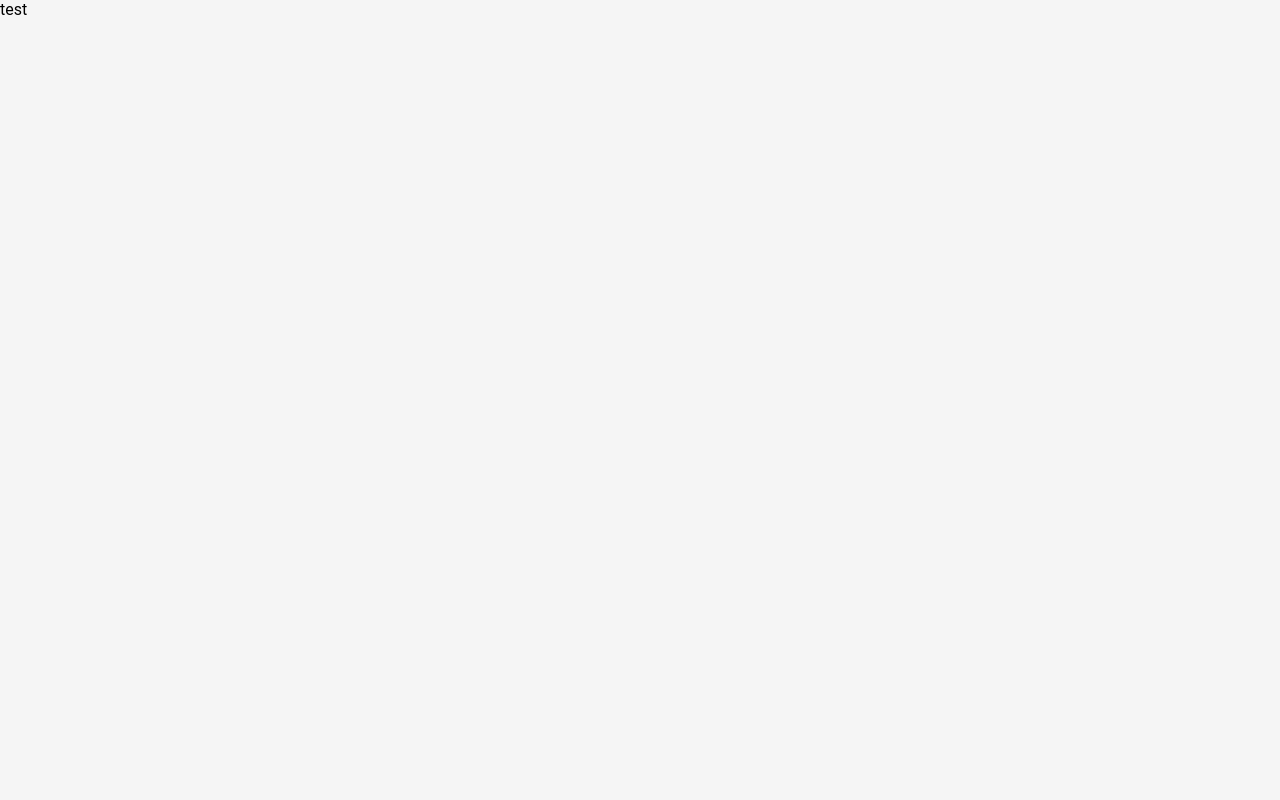
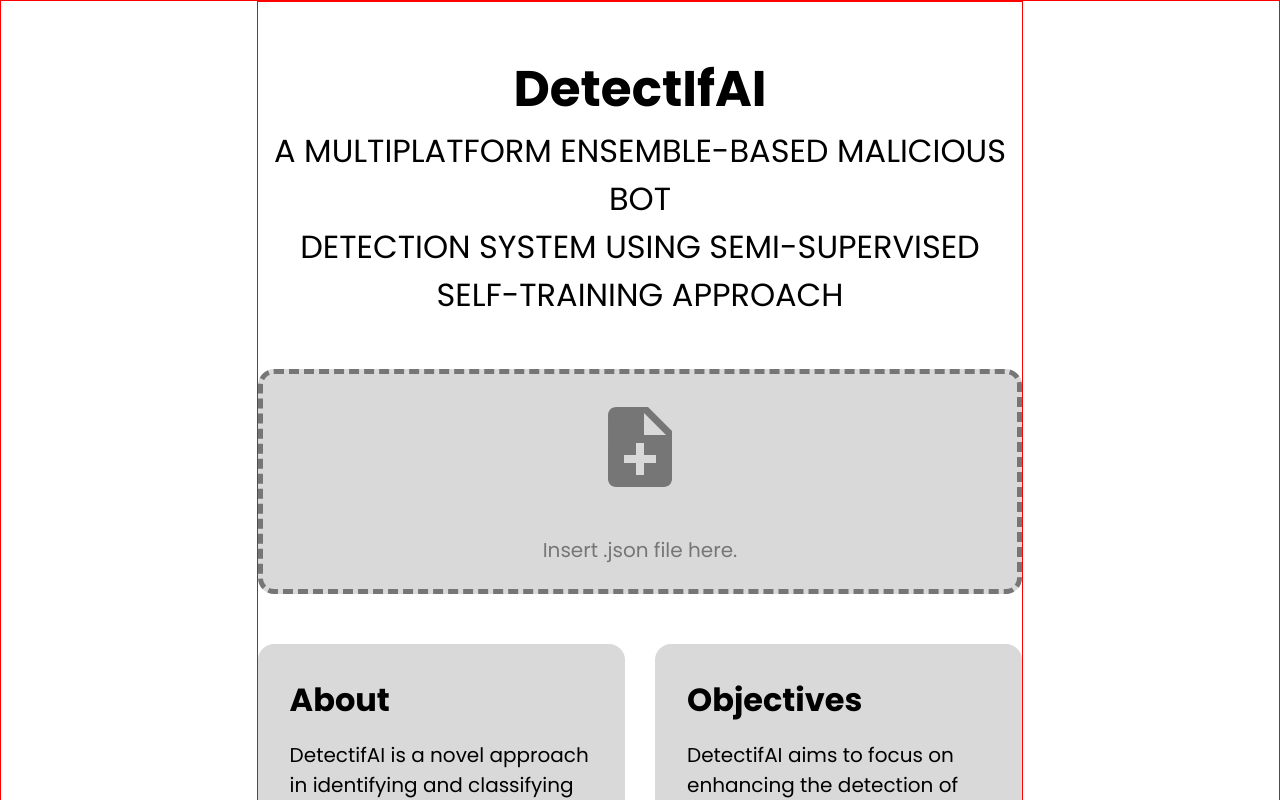
Before and after one commit to Pilner/multiplatform-bot-detector, a Next.js app in the folder frontend/: page / in a window 1280 px wide. Shown: the top 800 px of the page. Built offline with nearby package versions, Linux system fonts and the light colour scheme.

Commit message:
feat: developed initial figma design (frontend)

```diff
--- /dev/null
+++ b/frontend/src/_components/DragDropComponent.tsx
@@ -0,0 +1,16 @@
+import Image from "next/image";
+import styles from "./styles/DragDropComponent.module.css";
+import DragIcon from "@/public/icons/DragIcon.svg";
+
+export default function DragDropComponent() {
+	return (
+		<section id={styles.dragBox}>
+			<div>
+				<Image src={DragIcon} alt="DragIcon" />
+			</div>
+			<div>
+				<p className={styles.dragText}>Insert .json file here.</p>
+			</div>
+		</section>
+	);
+}
--- /dev/null
+++ b/frontend/src/_components/styles/DragDropComponent.module.css
@@ -0,0 +1,21 @@
+#dragBox {
+	margin: 50px 0;
+	width: 100%;
+	height: 225px;
+	background-color: var(--gray);
+	border: 5px dashed var(--dark-gray);
+	border-radius: 16px;
+	display: flex;
+	flex-direction: column;
+	justify-content: center;
+	align-items: center;
+	color: var(--dark-gray);
+	gap: 33px;
+}
+
+.dragText {
+	font-family: var(--main-font);
+	font-weight: 400;
+	font-size: 20px;
+	color: inherit;
+}
--- a/frontend/src/app/globals.css
+++ b/frontend/src/app/globals.css
@@ -1,14 +1,18 @@
+@import url('https://fonts.googleapis.com/css2?family=Poppins:ital,wght@0,100;0,200;0,300;0,400;0,500;0,600;0,700;0,800;0,900;1,100;1,200;1,300;1,400;1,500;1,600;1,700;1,800;1,900&display=swap');
+
 /* #region CSS Variables */
 :root {
-	--main-font: "Inter", sans-serif;
-	--secondary-font: "Roboto", sans-serif;
+	--main-font: "Poppins", sans-serif;
 
 	--main-accent: #ff0000;
 	--sub-accent: #ff0000;
 
+	--gray: #D9D9D9;
+	--dark-gray: #767676;
+
 	--white: #ffffff;
 	--black: #000000;
-	--white-bg: #f5f5f5;
+	--white-bg: #FFFFFF;
 
 	--button-color: var(--main-accent);
 
@@ -29,6 +33,7 @@
 * {
 	margin: 0;
 	padding: 0;
+	box-sizing: border-box;
 }
 
 html {
@@ -42,12 +47,12 @@ html {
 
 body {
 	background-color: var(--white-bg);
-	font-family: var(--secondary-font);
+	font-family: var(--main-font);
 }
 
 .container {
 	margin: auto;
-	width: 70%;
+	width: 60%;
 	/* Change this to how fit the page's contents are */
 	border: 1px solid red;
 	height: 100%;
@@ -117,7 +122,7 @@ select:focus {
 }
 
 textarea {
-	font-family: var(--secondary-font);
+	font-family: var(--main-font);
 }
 
 input[type="checkbox"] {
@@ -155,22 +160,22 @@ input::-webkit-inner-spin-button {
 }
 
 .heroSubTitleFont {
-	font-family: var(--secondary-font);
+	font-family: var(--main-font);
 	font-weight: 400;
-	font-size: 20px;
+	font-size: 32px;
 	color: inherit;
 }
 
 .sectionTitleFont {
 	font-family: var(--main-font);
-	padding-bottom: 1.5rem;
+	padding-bottom: 1rem;
 	font-weight: 700;
-	font-size: 40px;
+	font-size: 32px;
 	color: inherit;
 }
 
 .sectionSubTitleFont {
-	font-family: var(--secondary-font);
+	font-family: var(--main-font);
 	font-weight: 400;
 	font-size: 24px;
 	margin: auto;
@@ -178,9 +183,9 @@ input::-webkit-inner-spin-button {
 }
 
 .sectionTextFont {
-	font-family: var(--secondary-font);
-	font-weight: 600;
-	font-size: 22px;
+	font-family: var(--main-font);
+	font-weight: 400;
+	font-size: 20px;
 	color: inherit;
 }
 
--- a/frontend/src/app/page.module.css
+++ b/frontend/src/app/page.module.css
@@ -0,0 +1,21 @@
+#page {
+	min-height: 100vh;
+	border: 1px solid red;
+}
+
+#hero {
+	text-align: center;
+	margin: 50px 0;
+}
+
+#information {
+	display: flex;
+	gap: 30px;
+}
+
+#information > div {
+	flex: 1;
+	background-color: var(--gray);
+	border-radius: 16px;
+	padding: 32px;
+}
--- a/frontend/src/app/page.tsx
+++ b/frontend/src/app/page.tsx
@@ -1,10 +1,62 @@
 import Image from "next/image";
 import styles from "./page.module.css";
+import DragDropComponent from "@/_components/DragDropComponent";
 
 export default function Home() {
 	return (
-		<main id="hero">
-			<p>test</p>
+		<main id={styles.page}>
+			<div className="container">
+				<section id={styles.hero}>
+					<h1 className="heroTitleFont">DetectIfAI</h1>
+					<p className="heroSubTitleFont">
+						A MULTIPLATFORM ENSEMBLE-BASED MALICIOUS BOT
+						<br />
+						DETECTION SYSTEM USING SEMI-SUPERVISED
+						<br />
+						SELF-TRAINING APPROACH
+					</p>
+				</section>
+				<DragDropComponent />
+				<section id={styles.information}>
+					<div>
+						<h3 className="sectionTitleFont">About</h3>
+						<p className="sectionTextFont">
+							DetectifAI is a novel approach in identifying and
+							classifying the risks posed by malicious social bots
+							on social media. As bots continue to evolve and
+							mimic human behavior, they create significant
+							challenges in areas like public opinion, democracy,
+							and online safety. This tool aims to efficiently
+							identify these threats and aid in malicious social
+							bot detection on various platforms. With the use of
+							a Semi-Supervised Self-Training approach, the
+							program becomes able to detect and adapt to the
+							constant change in behavior between bots across
+							platforms.
+						</p>
+					</div>
+					<div>
+						<h3 className="sectionTitleFont">Objectives</h3>
+						<p className="sectionTextFont">
+							DetectifAI aims to focus on enhancing the detection
+							of malicious social media bots by leveraging
+							Semi-Supervised Self-Learning to identify patterns
+							across various platforms. This approach aims to
+							improve the distinction between bots and genuine
+							users, contributing to the integrity of social media
+							by helping platforms detect and ban harmful bots. By
+							preventing the spread of misinformation, spam, and
+							trend manipulation, DetectifAI also strives to
+							protect individuals and the public from misleading
+							content. Additionally, the study seeks to advance
+							the fields of Machine Learning, Self-Training, and
+							Semi-Supervised Learning, providing valuable
+							insights for future research in combating
+							bot-related challenges on digital platforms.
+						</p>
+					</div>
+				</section>
+			</div>
 		</main>
 	);
 }
```
Also changed, not shown: frontend/package.json (+5 -4 lines), frontend/src/public/icons/DragIcon.svg (added), 1 other file (tests, documents, lock files or other folders).
